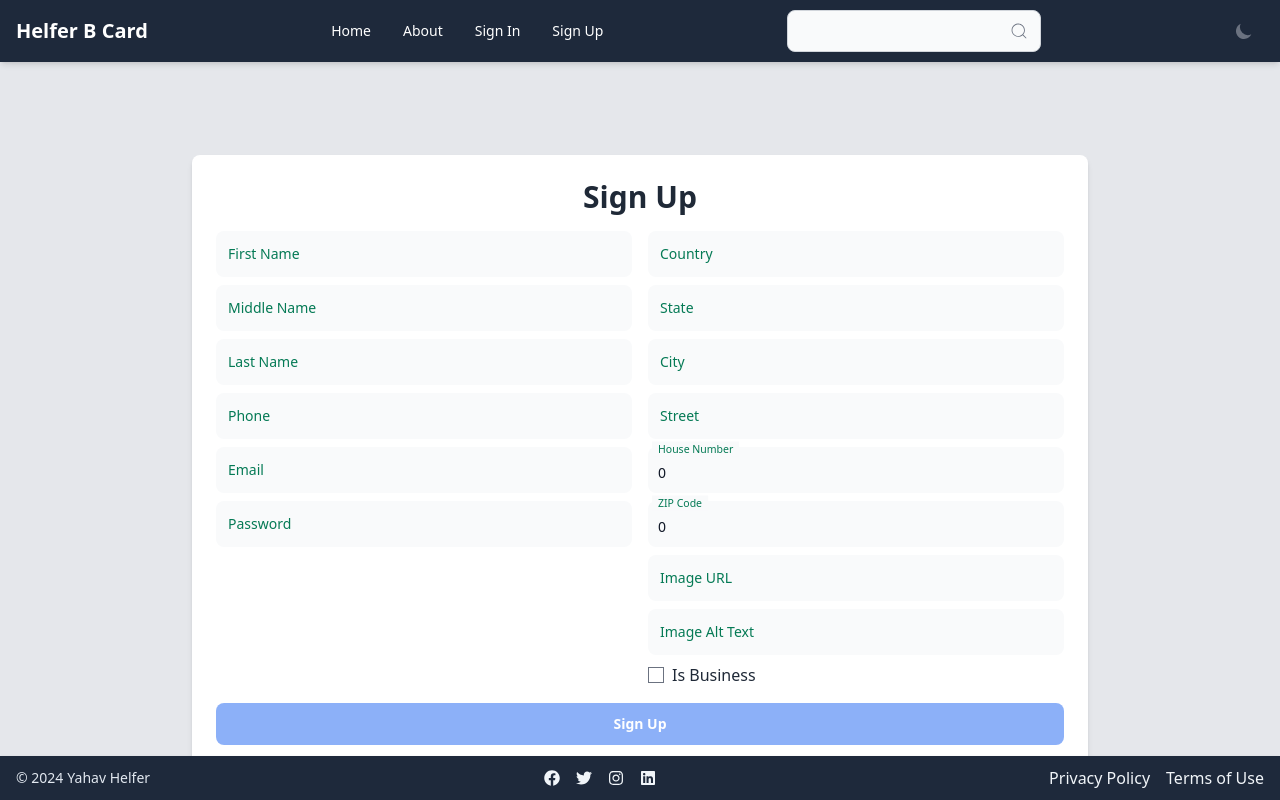
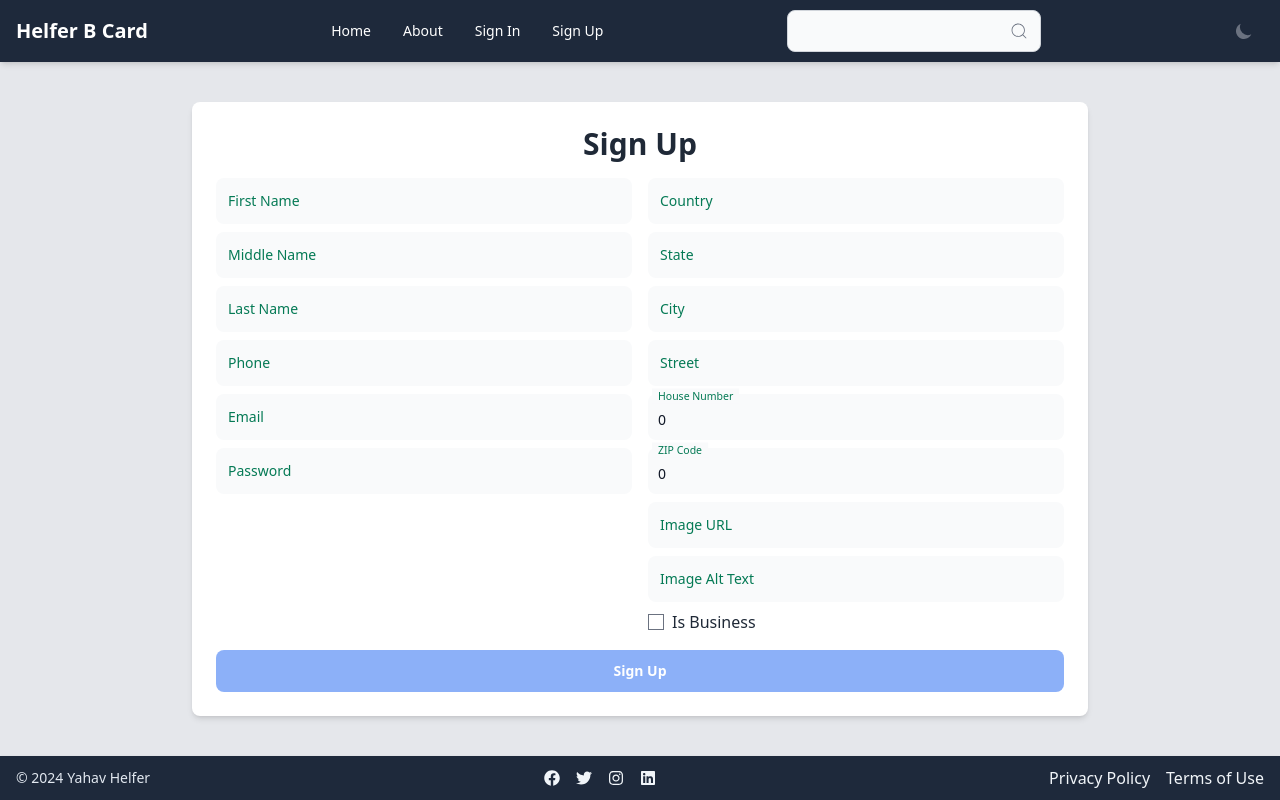
Before and after one commit to YahavHelfer/React-Project, a React (Vite) app in the folder React Project/: page /signup in a window 1280 px wide. Built offline with nearby package versions, Linux system fonts and the light colour scheme.

Commit message:
Add files via upload

```diff
--- a/React Project/src/Pages/SignUp/SignUp.tsx
+++ b/React Project/src/Pages/SignUp/SignUp.tsx
@@ -58,7 +58,7 @@ function SignUp() {
     console.log("Is form valid: ", isValid);
 
     return (
-        <div className="flex items-center justify-center min-h-screen bg-gray-200 dark:bg-gray-900">
+        <div className="flex items-center justify-center h-full bg-gray-200 dark:bg-gray-900">
             <form
                 className="flex flex-col w-full max-w-4xl gap-4 p-6 m-auto bg-white rounded-lg shadow-md dark:bg-gray-800"
                 onSubmit={handleSubmit(submit)}
```
